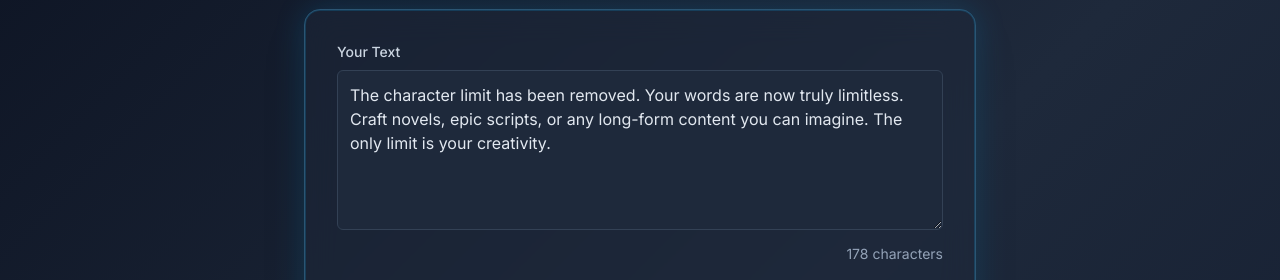
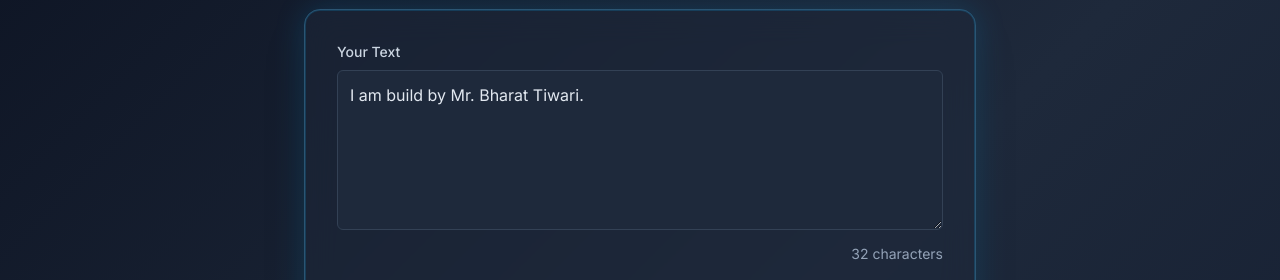
Before and after one commit to Tiwari-Bharat/Advance-TTS, a React (Vite) app: page / in a window 1280 px wide. Shown: the part 240-520 px from the top of the page. Built offline with nearby package versions, Linux system fonts and the light colour scheme; no server answers.

Commit message:
update constants.ts

```diff
--- a/constants.ts
+++ b/constants.ts
@@ -42,4 +42,4 @@ export const EFFECT_PROMPTS: { [key: string]: string } = {
 };
 
 
-export const DEFAULT_TEXT = "The character limit has been removed. Your words are now truly limitless. Craft novels, epic scripts, or any long-form content you can imagine. The only limit is your creativity.";
+export const DEFAULT_TEXT = "I am build by Mr. Bharat Tiwari.";
```
